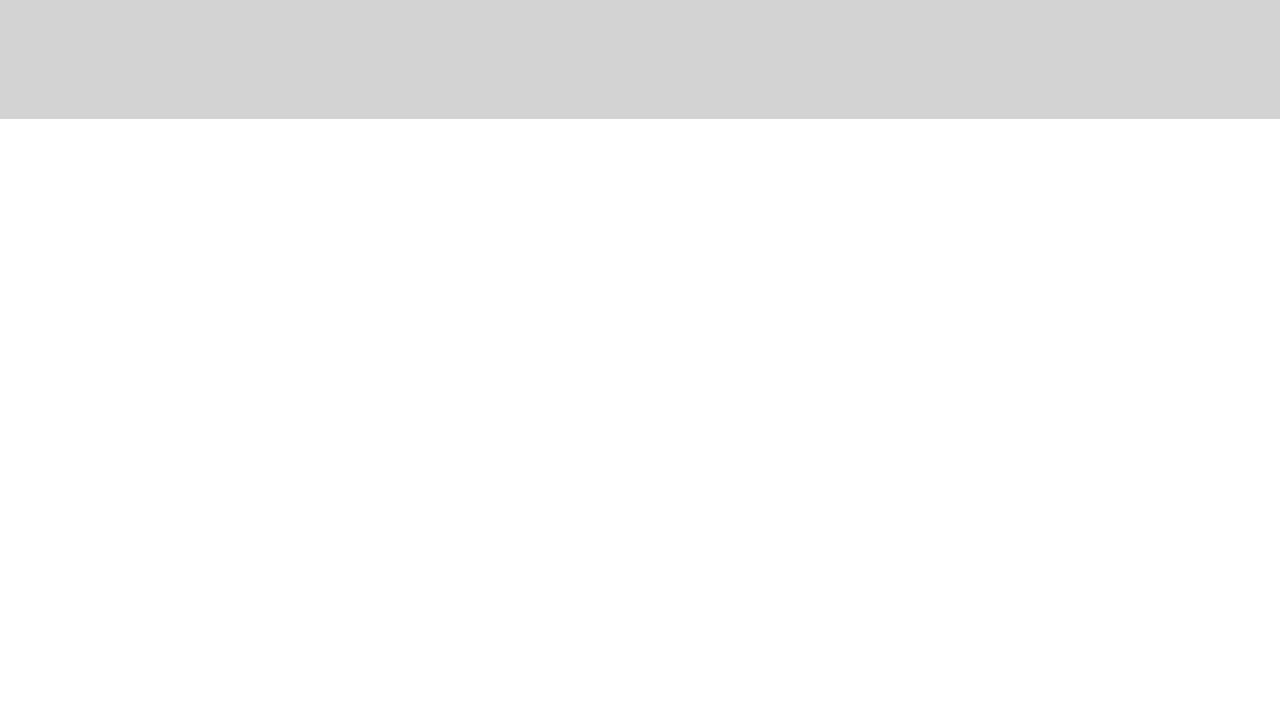
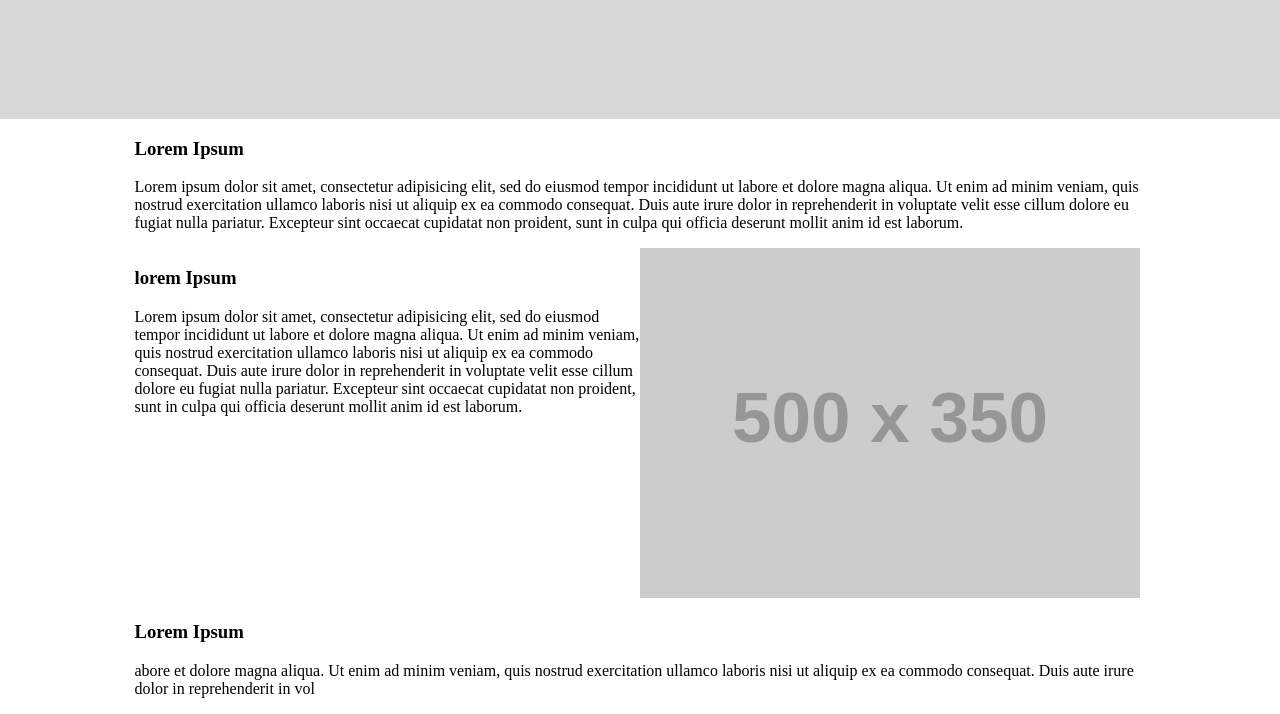
Before and after one commit to sandraike/flex_last, a plain HTML site: page index.html in a window 1280 px wide. Shown: the part 309-1023 px from the top of the page. Before the commit the page ends 800 px from the top, so only its background shows below. Drawn offline with Linux system fonts and the light colour scheme; placeholder pictures from the web are drawn by us.

Commit message:
columns added to the index page

```diff
--- a/assets/css/main.css
+++ b/assets/css/main.css
@@ -32,6 +32,8 @@ body, .nav__list, .nav__list-links{
 
 /* NAVBAR STYLING ENDS HERE*/
 
+/*BANNER STYLING STARTS HERE*/
+
 .banner{
 	background-image: url('http://via.placeholder.com/1150x350');
 	background-size: cover;
@@ -41,7 +43,7 @@ body, .nav__list, .nav__list-links{
 
 .banner_container{
 	align-items: center;
-	background: rgba(220, 220, 220, 0.5);
+	background: rgba(220, 220, 220, 0.75);
 	display: flex;
 	height: 100%;
 	justify-content: center;
@@ -53,3 +55,25 @@ body, .nav__list, .nav__list-links{
 	font-size: 40px;
 	font-weight: 900;
 }
+/*BANNER STYLING ENDS HERE*/
+
+
+/*COLUMN STYLING BEGINS HERE*/
+
+.column__container{
+	margin: 0 auto;
+	max-width: 1011px;
+	width: 100%;
+}
+.columns_row, .columns_d-flex{
+	display: flex;
+	flex-wrap: wrap;
+
+}
+.columns_columns, .columns_column100{
+	flex: 0 0 100%;
+
+}
+.columns_column50{
+	flex: 0 0 50%;
+}
--- a/index.html
+++ b/index.html
@@ -26,6 +26,7 @@
 		</header>
 
 		<main>
+			<!-- BANNER RIGHT HERE -->
 			<section class="banner">
 				<div class="banner_container">
 					<h3 class="banner_storyline">Story Headline</h3>
@@ -33,6 +34,50 @@
 				</div>
 
 			</section>
+
+			<section class="columns">
+				<div class="column__container">
+					<div class="columns_row">
+
+						<div class="columns_columns">
+							<div>
+								<h3>Lorem Ipsum</h3>
+								<p>Lorem ipsum dolor sit amet, consectetur adipisicing elit, sed do eiusmod
+								tempor incididunt ut labore et dolore magna aliqua. Ut enim ad minim veniam,
+								quis nostrud exercitation ullamco laboris nisi ut aliquip ex ea commodo
+								consequat. Duis aute irure dolor in reprehenderit in voluptate velit esse
+								cillum dolore eu fugiat nulla pariatur. Excepteur sint occaecat cupidatat non
+								proident, sunt in culpa qui officia deserunt mollit anim id est laborum.</p>
+							</div>
+						</div>
+
+						<div class="columns_columns columns_d-flex">
+							<div class="columns_column50">
+								<h3>lorem Ipsum</h3>
+								<p>Lorem ipsum dolor sit amet, consectetur adipisicing elit, sed do eiusmod
+								tempor incididunt ut labore et dolore magna aliqua. Ut enim ad minim veniam,
+								quis nostrud exercitation ullamco laboris nisi ut aliquip ex ea commodo
+								consequat. Duis aute irure dolor in reprehenderit in voluptate velit esse
+								cillum dolore eu fugiat nulla pariatur. Excepteur sint occaecat cupidatat non
+								proident, sunt in culpa qui officia deserunt mollit anim id est laborum.</p>
+							</div>
+
+
+							<div class="columns_column50">
+								<img src="http://via.placeholder.com/500x350">
+							</div>
+							<div class="columns_column100">
+								<h3>Lorem Ipsum</h3>
+								<p>abore et dolore magna aliqua. Ut enim ad minim veniam,
+								quis nostrud exercitation ullamco laboris nisi ut aliquip ex ea commodo
+								consequat. Duis aute irure dolor in reprehenderit in vol</p>
+							</div>
+				        </div>
+
+				        <div class="columns_columns"> </div>
+
+                </div>
+			</section>
 		</main>
 
 		<footer></footer>
```
